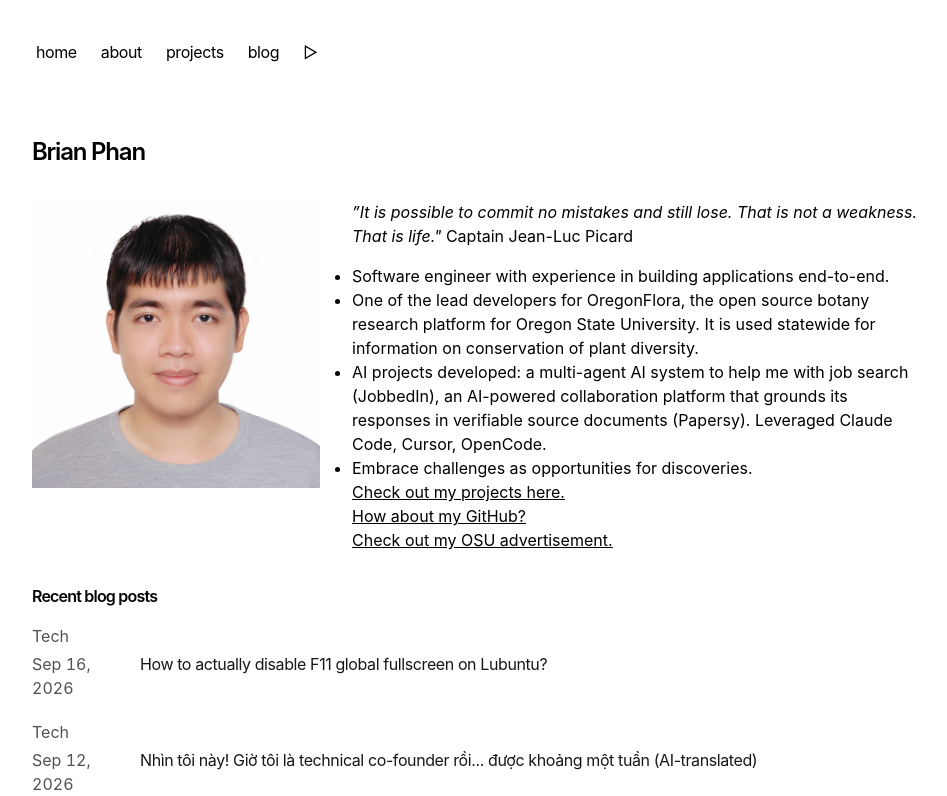
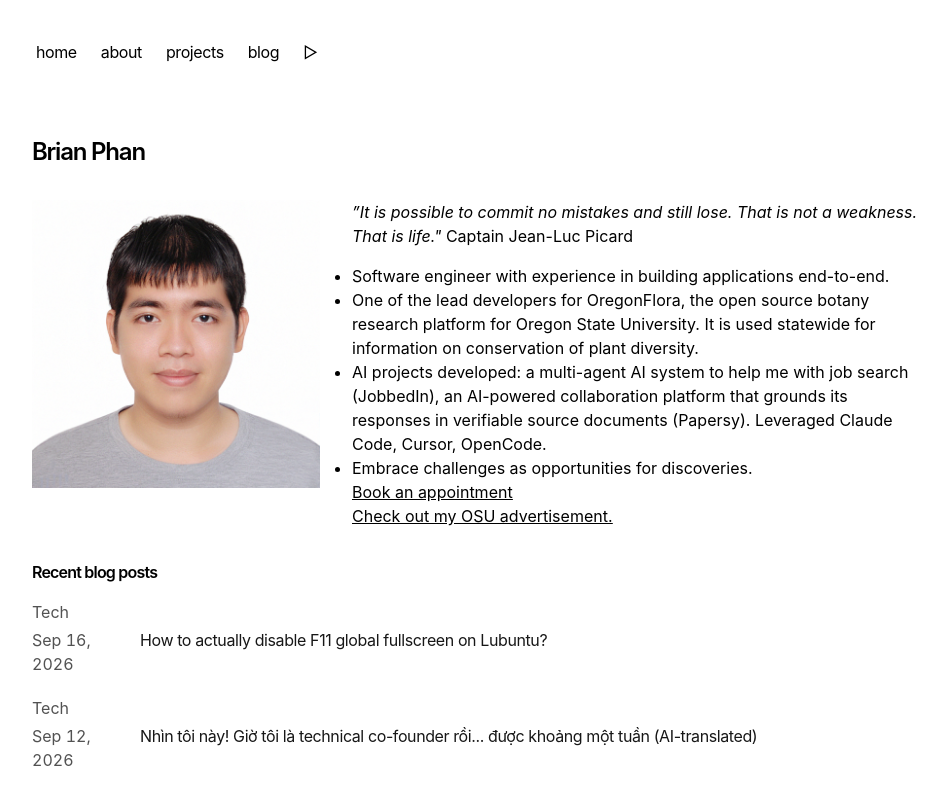
Before and after one commit to bachsofttrick/bachsofttrick.github.io, a Next.js app: page / in a window 1280 px wide. Shown: the top 796 px of the page, without its empty margins (160-1107 px from the left). Built offline with nearby package versions, Linux system fonts and the light colour scheme.

Commit message:
add appointment link

```diff
--- a/app/page.tsx
+++ b/app/page.tsx
@@ -39,8 +39,7 @@ export default function Page() {
               <li key={index}>{text}</li>
             ))}
           </ul>
-          <u><a href='/projects'>Check out my projects here.</a></u><br/>
-          <u><a href={contactInfo.github} target="_blank">How about my GitHub?</a></u><br/>
+          <u><a href='https://calendly.com/brphan96/30min'>Book an appointment</a></u><br/>
           <u><a href='https://youtu.be/cgm2bytuO4g?si=EoEU9nAvUmxESRn1&t=153' target="_blank">
             Check out my OSU advertisement.
           </a></u>
```
